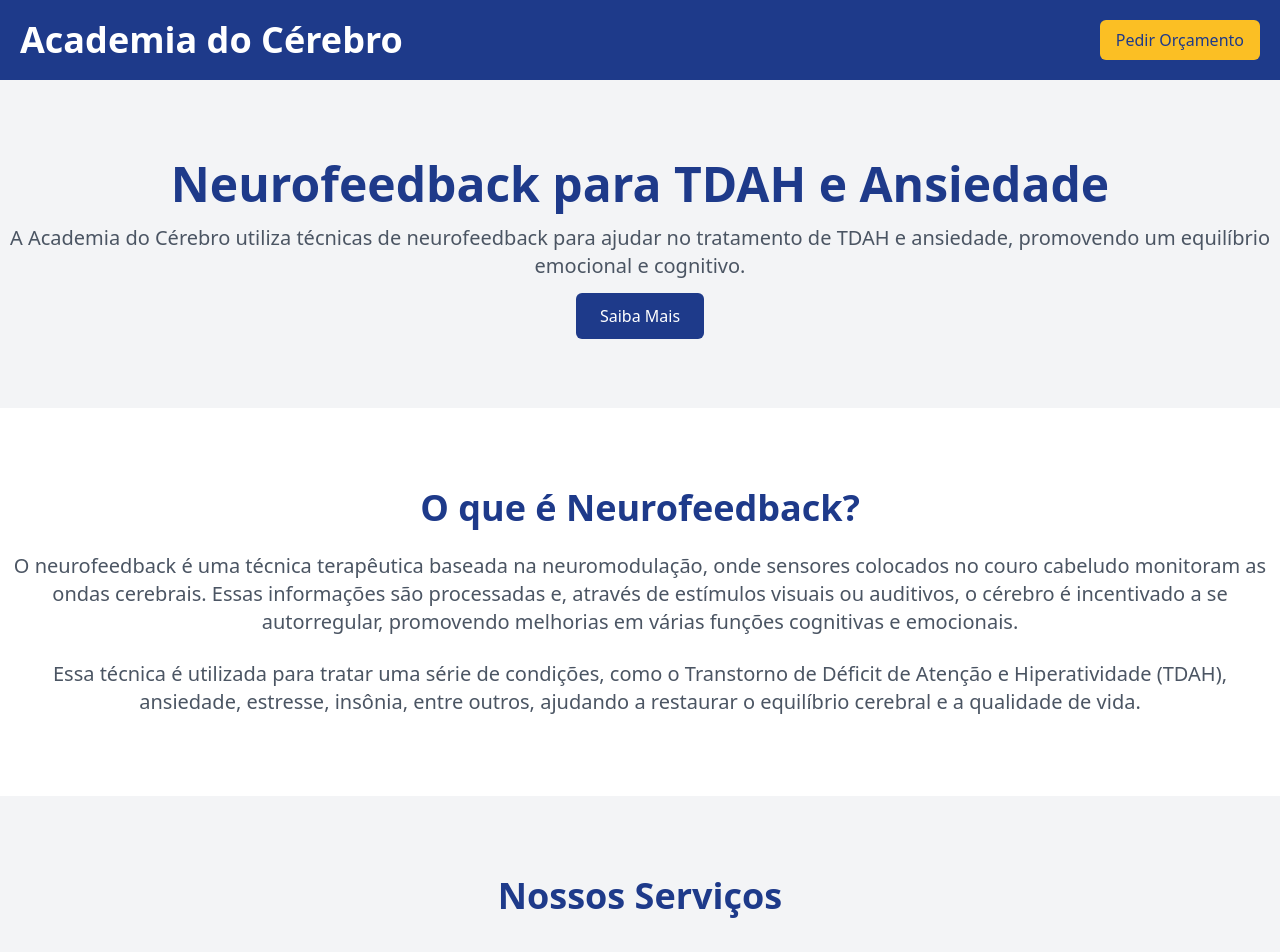
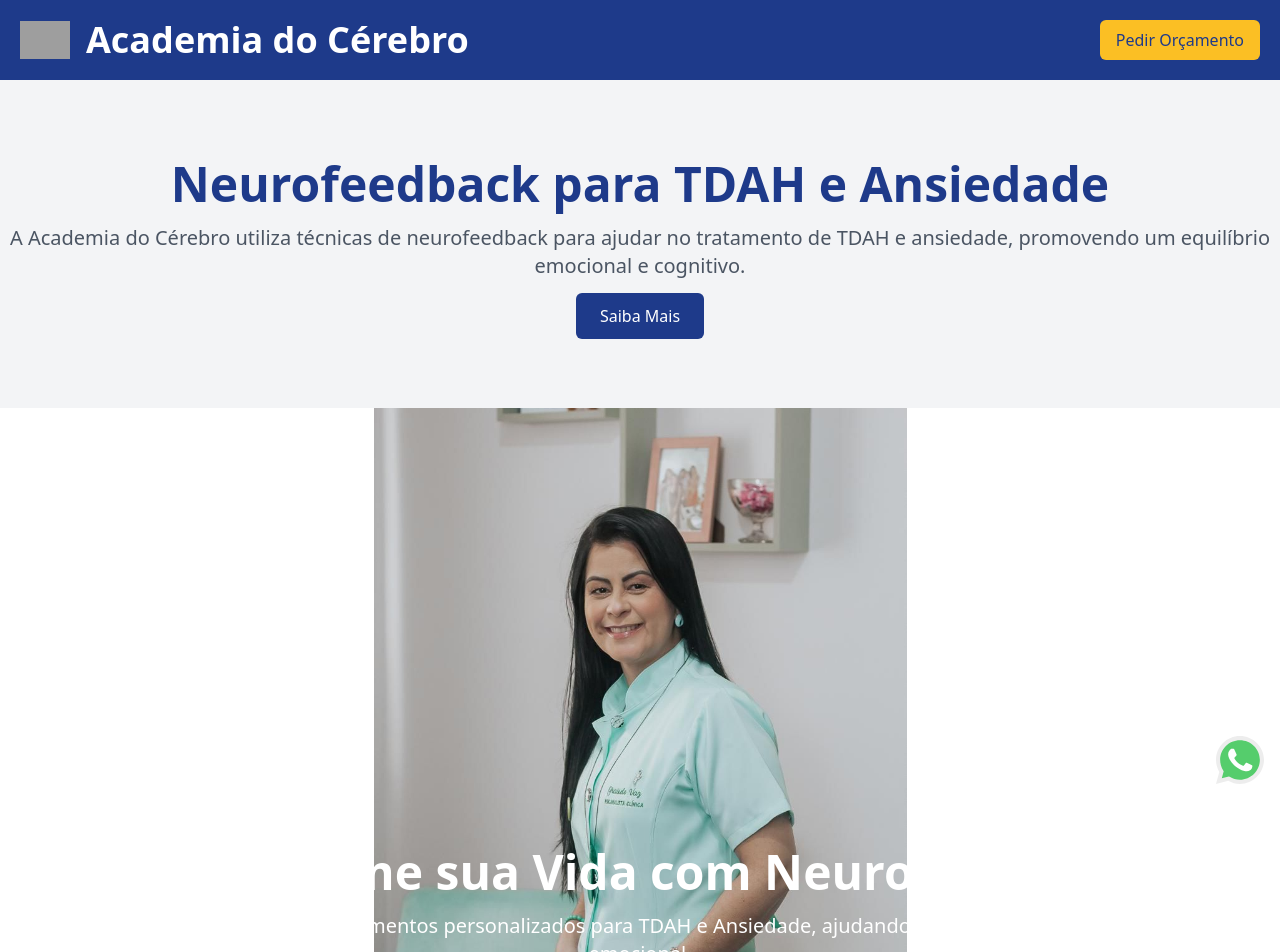
Before and after one commit to LucasVeloz0/Neurofeedback, a Next.js app: page / in a window 1280 px wide. Shown: the top 952 px of the page. Built offline with nearby package versions, Linux system fonts and the light colour scheme; grey boxes are pictures that could not be loaded.

Commit message:
pequenos ajustes faltando de imagem

```diff
--- a/src/app/page.tsx
+++ b/src/app/page.tsx
@@ -1,3 +1,4 @@
+import Head from 'next/head';
 import Image from "next/image";
 
 const Home = () => {
@@ -9,12 +10,16 @@ const Home = () => {
       </head>
 
       {/* Header */}
-      <header className="bg-blue-900 text-white p-5">
-        <div className="container mx-auto flex justify-between items-center">
-          <h1 className="text-2xl md:text-4xl font-bold">Academia do Cérebro</h1>
-          <a href="#contato" className="bg-yellow-500 text-blue-900 px-4 py-2 rounded-md hover:bg-yellow-400 transition duration-300">Pedir Orçamento</a>
-        </div>
-      </header>
+      <div>  <header className="bg-blue-900 text-white p-5">
+          <div className="container mx-auto flex justify-between items-center">
+           {/* Logo */}
+           <div className="flex items-center space-x-4">
+              <Image src="/logo.png" alt="Logo Academia do Cérebro" width={50} height={50} />
+              <h1 className="text-2xl md:text-4xl font-bold">Academia do Cérebro</h1>
+           </div>
+           <a href="#contato" className="bg-yellow-500 text-blue-900 px-4 py-2 rounded-md hover:bg-yellow-400 transition duration-300">Pedir Orçamento</a>
+         </div>
+       </header> </div>
 
       {/* Home Section */}
       <section className="bg-gray-100 py-20">
@@ -26,6 +31,17 @@ const Home = () => {
           <a href="#contato" className="bg-blue-900 text-white px-6 py-3 rounded-md hover:bg-blue-800 transition duration-300">Saiba Mais</a>
         </div>
       </section>
+
+      {/* Seção de Apresentação com imagem de fundo */}
+<section className="bg-cover bg-center py-32 flex items-end" style={{ backgroundImage: "url('./assets/background.jpeg')", backgroundRepeat: "no-repeat" , minHeight: "100vh",  backgroundSize: "contain"}}>
+  <div className="container mx-auto text-center text-white mb-16">
+    <h2 className="text-3xl md:text-5xl font-bold mb-4">Transforme sua Vida com Neurofeedback</h2>
+    <p className="text-lg md:text-xl mb-6">
+      A Academia do Cérebro oferece tratamentos personalizados para TDAH e Ansiedade, ajudando você a alcançar o equilíbrio mental e emocional.
+    </p>
+    <a href="#sobre-mim" className="bg-blue-900 text-white px-6 py-3 rounded-md hover:bg-blue-800 transition duration-300">Saiba mais sobre mim</a>
+  </div>
+</section>
 
       {/* O que é Neurofeedback Section */}
       <section className="bg-white py-20">
@@ -97,7 +113,7 @@ const Home = () => {
       </section>
 
       {/* Sobre Mim Section */}
-<section className="py-20 bg-gray-100">
+<section className="py-20 bg-gray-100" id="sobre-mim">
   <div className="container mx-auto text-center">
     <h2 className="text-3xl md:text-4xl font-bold text-blue-900 mb-6">Sobre Mim</h2>
     <p className="text-lg md:text-xl text-gray-600 mb-4">
@@ -121,12 +137,30 @@ const Home = () => {
         </div>
       </section>
 
+      {/* Botão flutuante do WhatsApp */}
+<a
+  href="https://wa.me/5511999999999" // Coloque o número de telefone com o código do país e DDD
+  className="fixed bottom-4 right-4  "
+  target="_blank"
+  rel="noopener noreferrer"
+  aria-label="Entre em contato pelo WhatsApp"
+>
+  {/* Imagem do ícone do WhatsApp */}
+  <img
+    src="/assets/whatsapp.svg" // Caminho para o seu ícone SVG na pasta public/assets
+    alt="WhatsApp"
+    className="h-12 w-12"
+  />
+</a>
+
       {/* Footer */}
       <footer className="bg-gray-800 text-white py-6 text-center">
         <p>&copy; 2024 Academia do Cérebro - Todos os direitos reservados</p>
       </footer>
     </div>
   );
+
+
 };
 
 export default Home;
```
Also changed, not shown: public/assets/background.jpeg (added), public/assets/whatsapp.svg (added).
